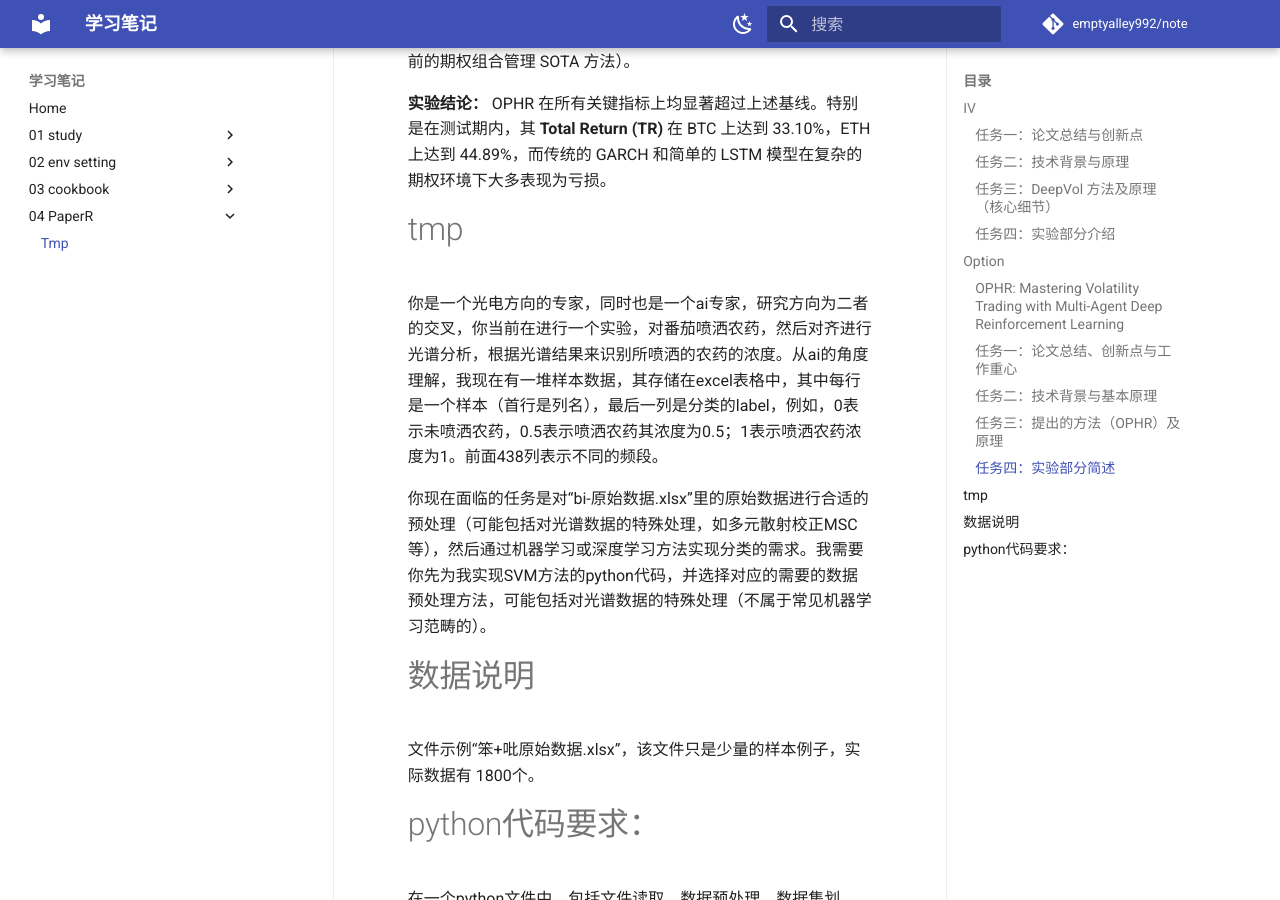
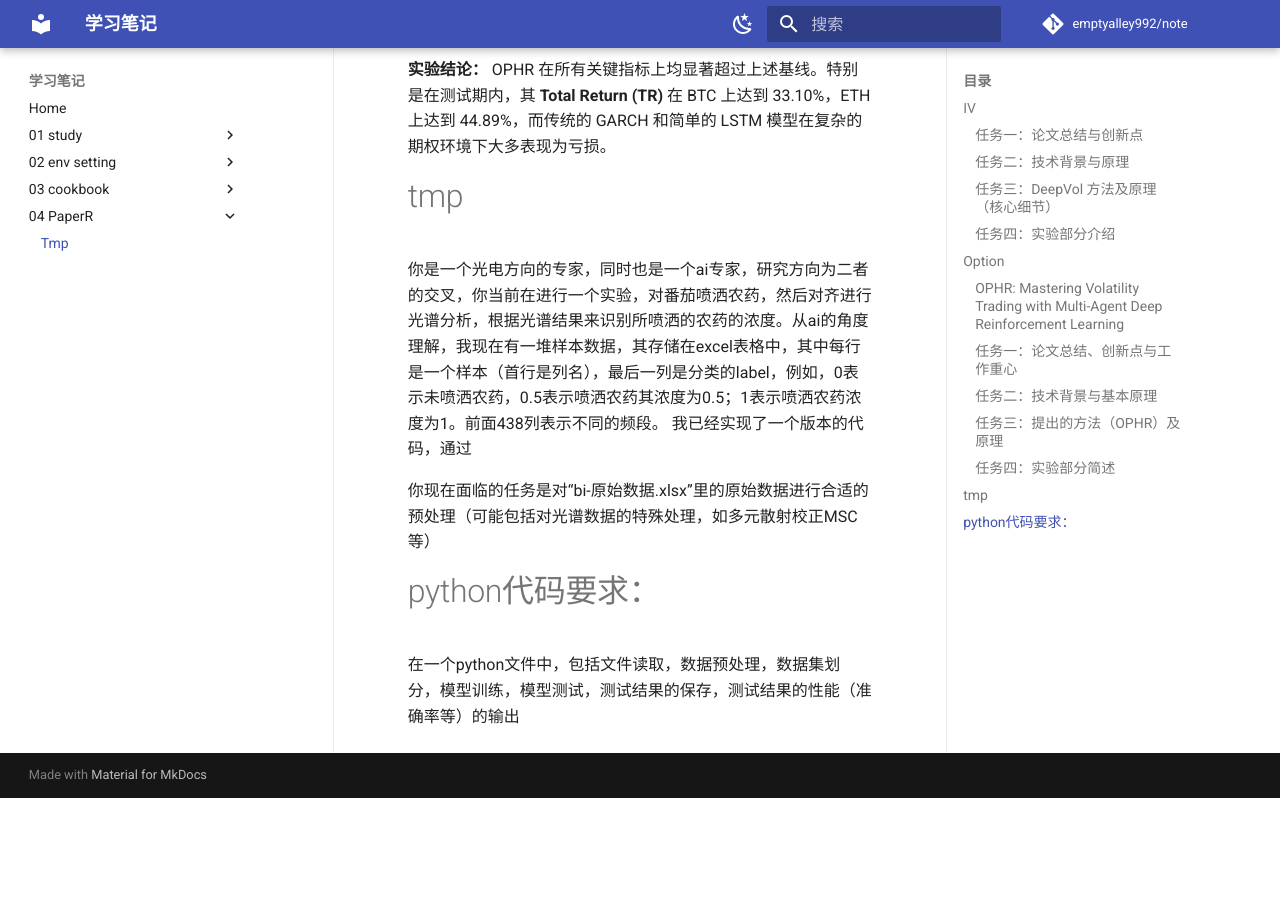
Before and after one commit to emptyalley992/note, an MkDocs documentation site: the page built from docs/04 PaperR/tmp.md, in a window 1280 px wide and 900 px high, scrolled down 7336 px. Built offline with MkDocs 1.6.1 and Material for MkDocs 9.7.7, drawn with Linux system fonts in a browser that asks for light colours; comment, search, counter and statistics services are not loaded; after the commit the page ends 8134 px from its top, so only the background shows below that.

Commit message:
docs/04 PaperR/tmp.md updated from https://stackedit.cn/

```diff
--- a/docs/04 PaperR/tmp.md
+++ b/docs/04 PaperR/tmp.md
@@ -230,11 +230,10 @@ OPHR 在所有关键指标上均显著超过上述基线。特别是在测试期
 # tmp
 
 你是一个光电方向的专家，同时也是一个ai专家，研究方向为二者的交叉，你当前在进行一个实验，对番茄喷洒农药，然后对齐进行光谱分析，根据光谱结果来识别所喷洒的农药的浓度。从ai的角度理解，我现在有一堆样本数据，其存储在excel表格中，其中每行是一个样本（首行是列名），最后一列是分类的label，例如，0表示未喷洒农药，0.5表示喷洒农药其浓度为0.5；1表示喷洒农药浓度为1。前面438列表示不同的频段。
+我已经实现了一个版本的代码，通过
 
-你现在面临的任务是对“bi-原始数据.xlsx”里的原始数据进行合适的预处理（可能包括对光谱数据的特殊处理，如多元散射校正MSC等），然后通过机器学习或深度学习方法实现分类的需求。我需要你先为我实现SVM方法的python代码，并选择对应的需要的数据预处理方法，可能包括对光谱数据的特殊处理（不属于常见机器学习范畴的）。
+你现在面临的任务是对“bi-原始数据.xlsx”里的原始数据进行合适的预处理（可能包括对光谱数据的特殊处理，如多元散射校正MSC等）
 
-# 数据说明
-文件示例“笨+吡原始数据.xlsx”，该文件只是少量的样本例子，实际数据有 1800个。
 
 # python代码要求：
 在一个python文件中，包括文件读取，数据预处理，数据集划分，模型训练，模型测试，测试结果的保存，测试结果的性能（准确率等）的输出
```
Also changed, not shown: other parts of docs/04 PaperR/tmp.md (+1 -1 lines).
